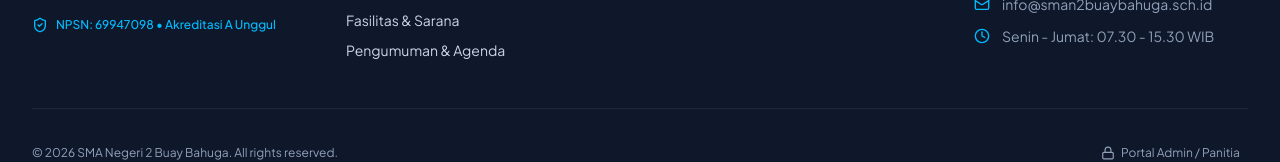
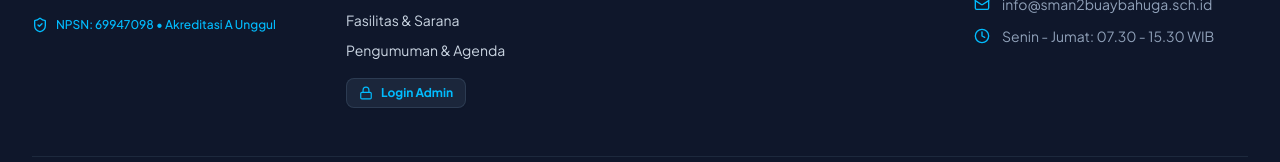
Before and after one commit to dharmamudita/smanegeri2buaybahuga, a Next.js app: page /ppdb in a window 1280 px wide. Shown: the part 1713-1875 px from the top of the page. Built offline with nearby package versions, Linux system fonts and the light colour scheme; no server answers; the database is empty.

Commit message:
feat(footer): add Login Admin button under Navigasi Cepat section

```diff
--- a/src/components/layout/Footer.tsx
+++ b/src/components/layout/Footer.tsx
@@ -75,6 +75,15 @@ export default function Footer() {
               <li>
                 <Link href="/informasi/pengumuman" className="hover:text-sky-400 transition-colors">
                   Pengumuman & Agenda
+                </Link>
+              </li>
+              <li className="pt-2">
+                <Link
+                  href="/admin/login"
+                  className="inline-flex items-center gap-2 px-3 py-1.5 rounded-lg bg-slate-800/90 border border-slate-700/80 text-sky-400 hover:text-white hover:bg-sky-600 hover:border-sky-500 text-xs font-bold transition-all shadow-xs"
+                >
+                  <Lock className="w-3.5 h-3.5" />
+                  <span>Login Admin</span>
                 </Link>
               </li>
             </ul>
```
